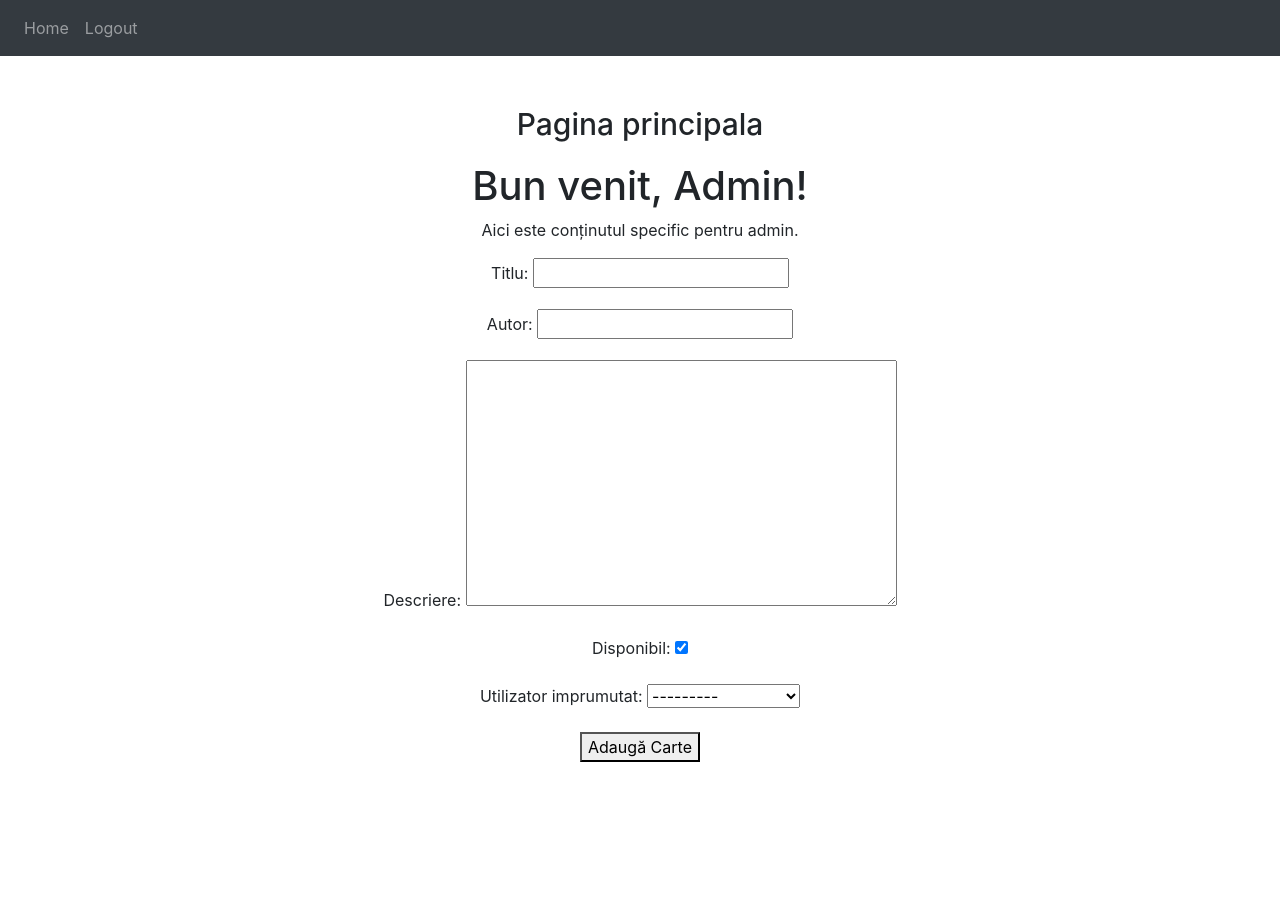
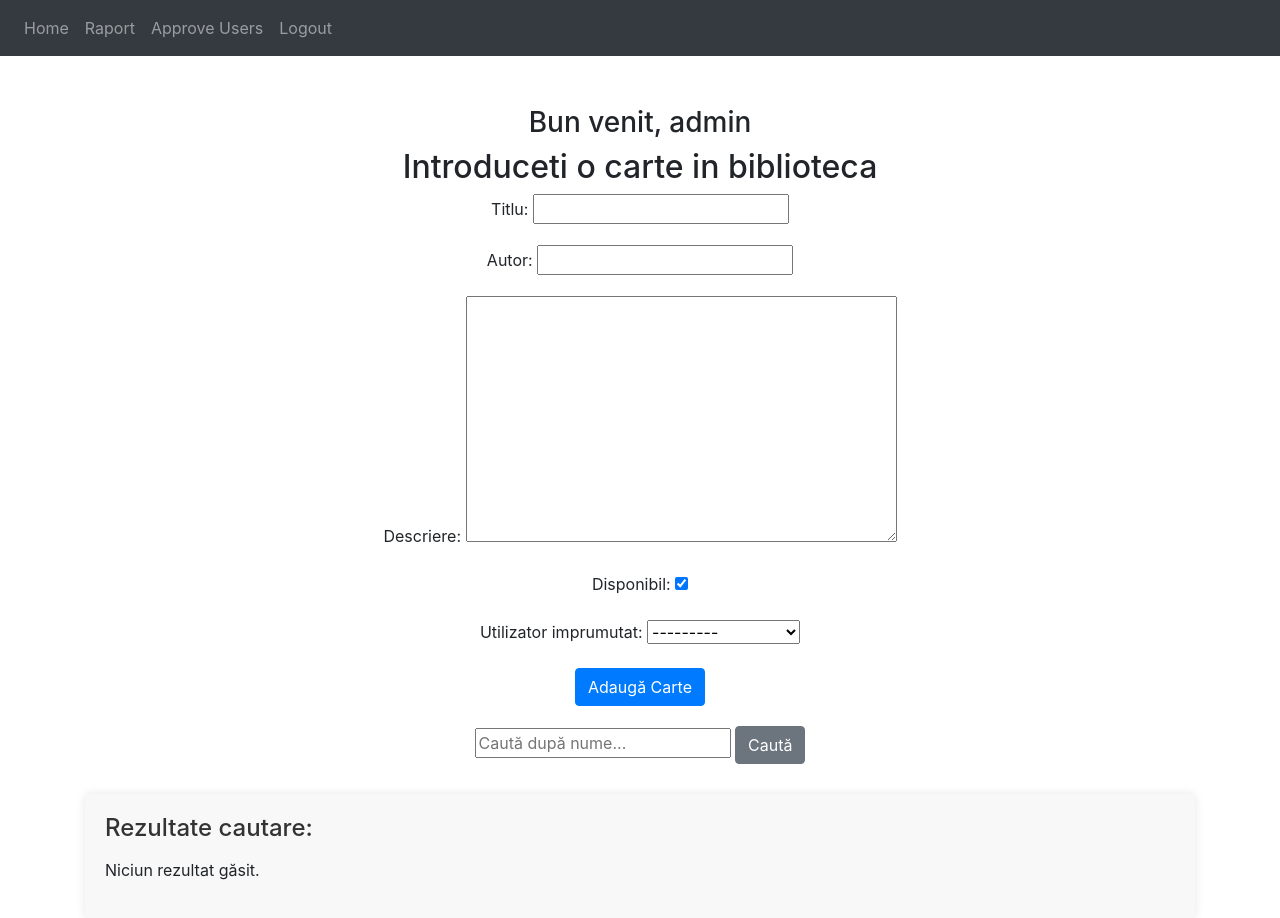
Before and after one commit to Razv00/LibraryProject, a Django app: page / in a window 1280 px wide. Before the commit the page ends 762 px from the top, so only its background shows below. Run offline with Django 4.2, Linux system fonts and the light colour scheme; a user stored in the database is signed in; data comes from the database, SQL or seed files in the repository; both versions use the stored data as it was after the commit; some libraries are stand-ins or nearby versions.

Commit message:
done the project

```diff
--- a/proiectDjango3/library/autentificare/urls.py
+++ b/proiectDjango3/library/autentificare/urls.py
@@ -6,5 +6,8 @@ urlpatterns = [
     path('register', views.register, name='register'),
     path('login', views.login, name='login'),
     path('logout', views.logout, name='logout'),
-    path('view-admin',views.adminView,name = 'adminView')
+    path('imprumuta-carte/<int:carte_id>/',views.imprumutaCarte,name='imprumuta-carte'),
+    path('raport',views.raportCarte,name = 'raport-carte'),
+    path('approve-users/', views.approve_users, name='approve_users'),
+    path('approve-user/<int:user_id>/', views.approve_user, name='approve_user'),
 ]
--- a/proiectDjango3/library/autentificare/views.py
+++ b/proiectDjango3/library/autentificare/views.py
@@ -1,22 +1,27 @@
 from django.contrib import messages
+from django.contrib.admin.views.decorators import staff_member_required
 from django.contrib.auth.decorators import login_required
 from django.contrib.auth.models import User
 from django.contrib.auth import login as auth_login
 from django.contrib.auth import logout as auth_logout
 from django.contrib.auth import authenticate
 from django.http import HttpResponse
-from django.shortcuts import render, redirect
+from django.shortcuts import render, redirect, get_object_or_404
 from .forms import UserRegisterForm, UserLoginForm, CarteForm
-from .models import Carte
+from .models import Carte, UserProfile
 
 
 # Create your views here.
-
+@login_required()
 def home(request):
     if request.user.is_superuser:
         return adminHome(request)
     else:
-        return userHome(request)
+        user_profile = UserProfile.objects.get(user=request.user)
+        if user_profile.approved:
+            return userHome(request)
+        else:
+            return render(request, 'autentificare/pending_page.html')
 
 
 def adminHome(request):
@@ -24,18 +29,25 @@ def adminHome(request):
         form = CarteForm(request.POST)
         if form.is_valid():
             form.save()
-            return redirect('home')  # Sau redirecționează către o altă pagină după salvare
+            return redirect('home')
     else:
         form = CarteForm()
 
-    context = {'form': form}
+    query = request.GET.get('search_query')
+    if query:
+        carti_cautate = Carte.getCarteByTitle(titlu=query)
+    else:
+        carti_cautate = None
+    print("CARTI CAUTATEEEE")
+
+    context = {'form': form, 'carti_cautate': carti_cautate}
+
     return render(request, 'autentificare/home.html', context)
 
 
 def userHome(request):
-    # Logica specifică pentru utilizator normal
-    carti = Carte.getCarti()
-    context = {'carti': carti}
+    carti_disponibile = Carte.objects.filter(disponibil=True)
+    context = {'carti_disponibile': carti_disponibile}
     return render(request, 'autentificare/home.html', context)
 
 
@@ -49,23 +61,32 @@ def login(request):
             if user:
                 print("am intrat")
                 auth_login(request, user)
-                return redirect('home')
+                user_profile = UserProfile.objects.get(user=user)
+                if user_profile.approved:
+                    return redirect('home')
+                else:
+                    messages.error(request, 'Your account is pending approval.')  # Mesaj pentru utilizatorul neaprobat
+                    return render(request, 'autentificare/pending_page.html')
     else:
         form = UserLoginForm()
     return render(request, 'autentificare/login.html', {'form': form})
+
 
 def register(request):
     if request.method == "POST":
         form = UserRegisterForm(request.POST)
         if form.is_valid():
-            form.save()
+            new_user = form.save(commit=False)
+            new_user.save()
+
+            UserProfile.objects.create(user=new_user, approved=False)
+
+            # user = authenticate(username=form.cleaned_data['username'], password=form.cleaned_data['password1'])
+            # if user:
+            #     auth_login(request, user)
+
             username = form.cleaned_data.get('username')
             messages.success(request, f'Hi {username}, your account was created successfully')
-
-            # Autentificarea automată după înregistrare
-            new_user = authenticate(username=form.cleaned_data['username'],
-                                    password=form.cleaned_data['password1'])
-            auth_login(request, new_user)
 
             return redirect('home')
     else:
@@ -80,9 +101,45 @@ def logout(request):
     return redirect('home')
 
 
-@login_required
-def adminView(request):
-    if request.user.is_staff:  # Verifică dacă utilizatorul este admin
-        return render(request, 'admin_page.html', {'message': 'Logat ca admin'})
-    else:
-        return HttpResponse("Nu aveți permisiunea să accesați această pagină.")
+@staff_member_required
+def approve_users(request):
+    users_to_approve = UserProfile.objects.filter(approved=False)
+
+    context = {
+        'users_to_approve': users_to_approve
+    }
+    return render(request, 'autentificare/approve_users.html', context)
+
+
+@staff_member_required
+def approve_user(request, user_id):
+    user_profile = get_object_or_404(UserProfile, user_id=user_id)
+    user_profile.approved = True
+    user_profile.save()
+    # Poți adăuga aici și un mesaj de confirmare pentru admin
+
+    return redirect('approve_users')
+
+####carti
+
+
+def imprumutaCarte(request, carte_id):
+    carte = get_object_or_404(Carte, id=carte_id)
+    if carte.disponibil:
+        carte.disponibil = False
+        carte.utilizator_imprumutat = request.user
+        carte.setDataRevenire()
+        carte.save()
+        messages.success(request, 'Ati imprumutat cartea cu succes')
+        print('Ati imprumutat cartea cu succes')
+
+    return render(request, 'autentificare/home.html')
+
+
+def raportCarte(request):
+    carti_imprumutate = Carte.objects.filter(disponibil=False)
+    carti_disponibile = Carte.objects.filter(disponibil=True)
+    context = {'carti_imprumutate': carti_imprumutate,
+               'carti_disponibile': carti_disponibile}
+
+    return render(request, 'raport.html', context)
--- a/proiectDjango3/library/templates/autentificare/home.html
+++ b/proiectDjango3/library/templates/autentificare/home.html
@@ -3,34 +3,91 @@
 {% load static %}
 
 {%block content%}
+<style>
+    .form-group {
+        margin-bottom: 20px;
+    }
+</style>
 
 <div class="page-container">
-    <h1 class="page-title">Pagina principala</h1>
-
         {% if user.is_authenticated %}
             {% if user.is_superuser %}
-                <!-- Conținut specific pentru admin -->
-                <h1>Bun venit, Admin!</h1>
-                <p>Aici este conținutul specific pentru admin.</p>
+                <h3>Bun venit, {{user.username}}</h3>
+                <h2>Introduceti o carte in biblioteca</h2>
 
-                <form method="POST">
+                <div class="form-group">
+                    <form method="POST">
                     {% csrf_token %}
                     {{ form.as_p }}
-                    <button type="submit">Adaugă Carte</button>
-                </form>
 
-                <!-- Alte elemente pentru admin -->
+                    <button type="submit" class="btn btn-primary">Adaugă Carte</button>
+                    </form>
+                </div>
+
+                <div class="form-group">
+                    <form method="GET">
+                        <input type="text" name="search_query" placeholder="Caută după nume...">
+                        <button type="submit" class="btn btn-secondary">Caută</button>
+                    </form>
+                </div>
+                <div class="info-container">
+                    <h2 class="info-title">Rezultate cautare:</h2>
+                    {% if carti_cautate %}
+                        <ul>
+                            {% for carte in carti_cautate %}
+                                <div class="carte">
+                                    <p><strong>Titlu:</strong> {{ carte.titlu }}</p>
+                                    <p><strong>Autor:</strong> {{ carte.autor }}</p>
+                                    <p><strong>Descriere:</strong> {{ carte.descriere }}</p>
+                                    <p><strong>Disponibil:</strong> {% if carte.disponibil %}
+                                        Da
+                                        {% else %}
+                                        Nu
+                                        {% endif %}
+                                    </p>
+                                    {% if not carte.disponibil %}
+                                        <p><strong>Imprumutata de:</strong> {{ carte.utilizator_imprumutat }}</p>
+                                        <p><strong>Trebuie sa revina: </strong>{{carte.data_revenire}}</p>
+                                    {% endif %}
+
+                                </div>
+                            {% endfor %}
+                        </ul>
+                    {% else %}
+                        <p>Niciun rezultat găsit.</p>
+                    {% endif %}
+                </div>
+
             {% else %}
-                <!-- Conținut specific pentru utilizator normal -->
-                <h1>Bun venit, Utilizator!</h1>
-                <p>Aici este conținutul specific pentru utilizator.</p>
-                <!-- Alte elemente pentru utilizator normal -->
+                <h1 >Bun venit, {{user.username}}!</h1>
+                <p></p>
+                <h3 style="text-align: left;">Lista carti:</h3>
+                <p></p>
+                <ol style="text-align: left;">
+                    {% for carte in carti_disponibile %}
+                    <li>
+                        <div class="carte">
+                            <h3><strong>Titlu:</strong> {{ carte.titlu }}</h3>
+                            <p><strong>Autor:</strong> {{ carte.autor }}</p>
+                            <p><strong>Descriere:</strong> {{ carte.descriere }}</p>
+                            {% if carte.disponibil %}
+                            <form action="{% url 'imprumuta-carte' carte.id %}" method="post">
+                                {% csrf_token %}
+                                <input type="hidden" name="carte_id" value="{{ carte.id }}">
+                                <button type="submit" class="btn btn-primary">Împrumută carte</button>
+                            </form>
+                            {% else %}
+                                <p>Această carte este deja împrumutată.</p>
+                            {% endif %}
+                        </div>
+                    </li>
+                    {% endfor %}
+                </ol>
             {% endif %}
         {% else %}
-            <!-- Conținut pentru utilizatorii neautentificați sau necunoscuți -->
+            <!-- Ne autentificat -->
             <h1>Bun venit, Vizitator!</h1>
             <p>Vă rugăm să vă autentificați pentru a accesa conținutul.</p>
-            <!-- Elemente pentru utilizatorii neautentificați -->
         {% endif %}
 
 
--- a/proiectDjango3/library/templates/autentificare/index.html
+++ b/proiectDjango3/library/templates/autentificare/index.html
@@ -40,8 +40,15 @@
             <div class="collapse navbar-collapse" id="navbar">
                     <div class="navbar-nav">
                         {% if user.is_authenticated %}
+
                         <a class="nav-item nav-link" id="home" href="/">Home</a>
+                        {% if user.is_superuser %}
+                            <a class="nav-item nav-link" id="raport" href="/raport">Raport</a>
+                            <a class="nav-item nav-link" id="approve-users" href="/approve-users">Approve Users</a>
+                        {%else%}
+                        {%endif%}
                         <a class="nav-item nav-link" id="logout" href="/logout">Logout</a>
+
                         {%else%}
                         <a class="nav-item nav-link" id="login" href="/login">Login</a>
                         <a class="nav-item nav-link" id="register" href="/register">Register</a>
--- a/proiectDjango3/library/templates/autentificare/login.html
+++ b/proiectDjango3/library/templates/autentificare/login.html
@@ -16,7 +16,7 @@
 <form method="POST">
     {% csrf_token %}
     {{ form.as_p }}
-    <button type="submit">Login</button>
+    <button type="submit"class="btn btn-primary">Login</button>
     <a href="{% url 'register' %}">Dont have Account Create</a>
 </form>
 
--- a/proiectDjango3/library/templates/autentificare/register.html
+++ b/proiectDjango3/library/templates/autentificare/register.html
@@ -3,11 +3,11 @@
 {% load static %}
 {%block content%}
 
-    <h1>Signup</h1>
+    <h1>Register account</h1>
 <form method="POST">
     {% csrf_token %}
     {{ form.as_p }}
-    <button type="submit">Signup</button>
+    <button type="submit" class="btn btn-primary">Signup</button>
     <a href="{% url 'login' %}">Already have account?</a>
 </form>
 
```
Also changed, not shown: proiectDjango3/library/autentificare/models.py (+19 -0 lines), proiectDjango3/library/templates/autentificare/approve_users.html (added, +18 -0 lines), proiectDjango3/library/templates/autentificare/pending_page.html (added, +13 -0 lines), proiectDjango3/library/templates/raport.html (added, +93 -0 lines), proiectDjango3/library/autentificare/decorators.py (deleted), proiectDjango3/library/autentificare/migrations/0002_carte_data_revenire.py (added), proiectDjango3/library/autentificare/migrations/0003_userprofile.py (added), proiectDjango3/library/db.sqlite3.
